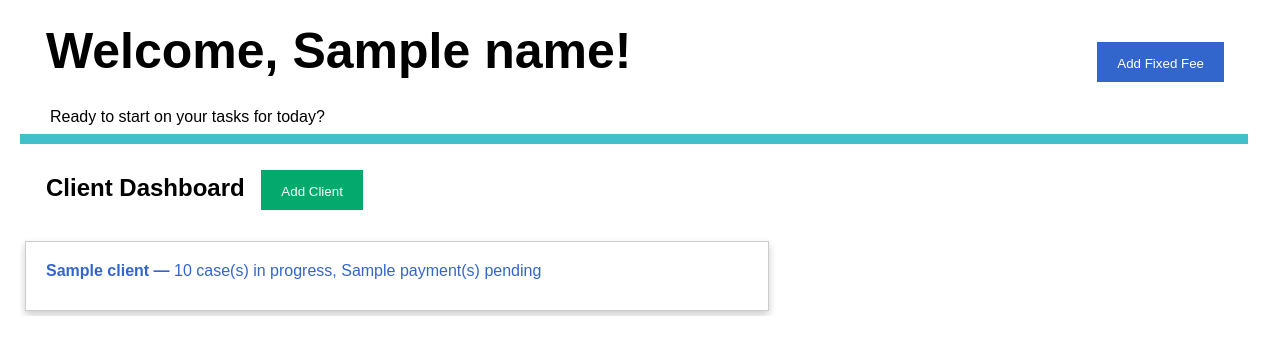
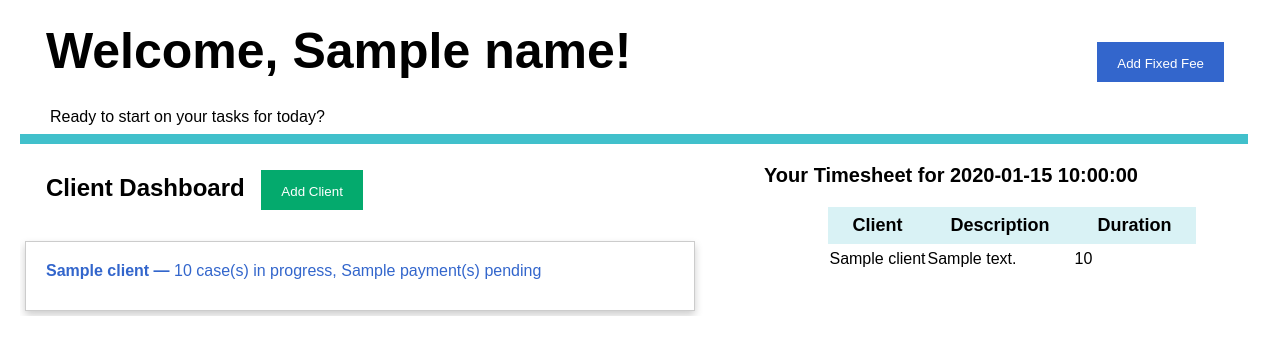
Before and after one commit to laurenlim2112/SMU-Hackathon, a Flask app: template templates/home.html in a window 1280 px wide. Shown: the part 80-435 px from the top of the page. Run offline with Flask 3, Linux system fonts and the light colour scheme; the template is opened without the code that fills it: most values are stand-ins (such as "Sample title", 1, 10 or a date in 2020).

Commit message:
Personal timesheet

```diff
--- a/app.py
+++ b/app.py
@@ -34,8 +34,18 @@ def home():
         client["payment_pending"] = client_info["payment_pending"]
         client["payment_received"] = client_info["payment_received"]
         clients.append(client)
+    today = datetime.datetime.now().strftime("%d-%m-%Y")
+    tasks = []
+    t_rows = cursor.execute("SELECT * FROM tasks WHERE user_id = ? AND datetime = ?", [id, today]).fetchall()
+    for row in t_rows:
+        task = {}
+        task["description"] = row["description"]
+        task["duration"] = row["duration"]
+        client_id = row["client_id"]
+        task["client"] = cursor.execute("SELECT name FROM clients WHERE id = ?", [client_id]).fetchone()["name"]
+        tasks.append(task)
     connection.close()
-    return render_template("home.html", name=name, clients=clients)
+    return render_template("home.html", name=name, clients=clients, tasks=tasks, date=today)
 
 @app.route("/register", methods=["GET", "POST"])
 def register():
@@ -222,6 +232,7 @@ def timesheet(id):
     if len(rel) != 0:
         client = cursor.execute("SELECT * FROM clients WHERE id = ?", [client_id]).fetchone()
         rows = cursor.execute("SELECT * FROM tasks WHERE timesheet_id = ?", [id]).fetchall()
+        tasks_total = cursor.execute("SELECT SUM(amount) FROM tasks WHERE timesheet_id = ?", [id]).fetchone()[0]
         tasks = []
         for row in rows:
             task = {}
@@ -232,6 +243,7 @@ def timesheet(id):
             task["duration"] = row["duration"]
             task["amount"] = row["amount"]
             tasks.append(task)
+        d_total = cursor.execute("SELECT SUM(amount) FROM disbursements WHERE timesheet_id = ?", [id]).fetchone()[0]
         d_rows = cursor.execute("SELECT * FROM disbursements WHERE timesheet_id = ?", [id]).fetchall()
         disbursements = []
         for d_row in d_rows:
@@ -239,6 +251,7 @@ def timesheet(id):
             disbursement["description"] = d_row["description"]
             disbursement["amount"] = d_row["amount"]
             disbursements.append(disbursement)
+        fixed_total = cursor.execute("SELECT SUM(amount) FROM fixed_fee_charges WHERE timesheet_id = ?", [id]).fetchone()[0]
         fixed_rows = cursor.execute("SELECT * FROM fixed_fee_charges WHERE timesheet_id = ?", [id]).fetchall()
         fixed_fees = []
         for fixed_row in fixed_rows:
@@ -249,7 +262,11 @@ def timesheet(id):
             fixed_fees.append(fixed_fee)
         connection.close()
         return render_template("timesheet.html", timesheet=timesheet, client=client, tasks=tasks,
-                               disbursements=disbursements, fixed_fees=fixed_fees)
+                               disbursements=disbursements,
+                               fixed_fees=fixed_fees,
+                               tasks_total=tasks_total,
+                               d_total=d_total,
+                               fixed_total=fixed_total)
     else:
         return redirect(url_for("home"))
 
@@ -265,7 +282,7 @@ def addtask(id):
     if len(rel) != 0:
         lawyer_info = cursor.execute("SELECT * FROM users WHERE id = ?", [user_id]).fetchone()
         data = request.get_json()
-        date = data["date"]
+        date = datetime.datetime.strptime(data["date"], "%d-%m-%Y").strftime("%d-%m-%Y")
         hours = round(float(data["hours"]), 1)
         description = data["description"]
         amount = hours * lawyer_info["rate"]
@@ -337,6 +354,8 @@ def billfixedfee(id):
         fee = cursor.execute("SELECT amount FROM fixed_fees WHERE id = ?", [fee_id]).fetchone()["amount"]
         date = datetime.datetime.now().strftime("%d-%m-%Y")
         if remainder == 0:
+            in_progress = cursor.execute("SELECT in_progress FROM clients WHERE id = ?", [id]).fetchone()["in_progress"] + 1
+            cursor.execute("UPDATE clients SET in_progress = ? WHERE id = ?", [in_progress, id])
             cursor.execute("INSERT INTO timesheets (client_id, status, created, firm) VALUES (?, ?, ?, ?)",
                            [id, 1, date, user_firm])
             timesheet_id = cursor.execute("SELECT last_insert_rowid()").fetchone()[0]
@@ -349,6 +368,8 @@ def billfixedfee(id):
                     cursor.execute("INSERT INTO fixed_fee_charges (timesheet_id, fixed_fee, amount, datetime, description) VALUES (?, ?, ?, ?, ?)",
                                 [remaining_timesheet_id, fee_id, fee, date, fee_description])
                 else:
+                    in_progress = cursor.execute("SELECT in_progress FROM clients WHERE id = ?", [id]).fetchone()["in_progress"] + 1
+                    cursor.execute("UPDATE clients SET in_progress = ? WHERE id = ?", [in_progress, id])
                     cursor.execute("INSERT INTO timesheets (client_id, status, created, firm) VALUES (?, ?, ?, ?)",
                                 [id, 1, date, user_firm])
                     remaining_timesheet_id = cursor.execute("SELECT last_insert_rowid()").fetchone()[0]
@@ -358,6 +379,8 @@ def billfixedfee(id):
                 upfront_fee = round((upfront * fee) / 100, 2)
                 remaining_fee = fee - upfront_fee
                 if addtotimesheet:
+                    in_progress = cursor.execute("SELECT in_progress FROM clients WHERE id = ?", [id]).fetchone()["in_progress"] + 1
+                    cursor.execute("UPDATE clients SET in_progress = ? WHERE id = ?", [in_progress, id])
                     cursor.execute("INSERT INTO timesheets (client_id, status, created, firm) VALUES (?, ?, ?, ?)",
                                 [id, 1, date, user_firm])
                     upfront_timesheet_id = cursor.execute("SELECT last_insert_rowid()").fetchone()[0]
@@ -367,15 +390,17 @@ def billfixedfee(id):
                     cursor.execute("INSERT INTO fixed_fee_charges (timesheet_id, fixed_fee, amount, datetime, description) VALUES (?, ?, ?, ?, ?)",
                                 [remaining_timesheet_id, fee_id, remaining_fee, date, fee_description])
                 else:
+                    in_progress = cursor.execute("SELECT in_progress FROM clients WHERE id = ?", [id]).fetchone()["in_progress"] + 2
+                    cursor.execute("UPDATE clients SET in_progress = ? WHERE id = ?", [in_progress, id])
                     cursor.execute("INSERT INTO timesheets (client_id, status, created, firm) VALUES (?, ?, ?, ?)",
                                 [id, 1, date, user_firm])
                     upfront_timesheet_id = cursor.execute("SELECT last_insert_rowid()").fetchone()[0]
                     cursor.execute("INSERT INTO timesheets (client_id, status, created, firm) VALUES (?, ?, ?, ?)",
                                 [id, 1, date, user_firm])
                     remaining_timesheet_id = cursor.execute("SELECT last_insert_rowid()").fetchone()[0]
-                    cursor.execute("INSERT INTO fixed_fee_charges (timesheet_id, fixed_fee, amount, date, description) VALUES (?, ?, ?, ?, ?)",
+                    cursor.execute("INSERT INTO fixed_fee_charges (timesheet_id, fixed_fee, amount, datetime, description) VALUES (?, ?, ?, ?, ?)",
                                    [upfront_timesheet_id, fee_id, upfront_fee, date, fee_description])
-                    cursor.execute("INSERT INTO fixed_fee_charges (timesheet_id, fixed_fee, amount, date, description) VALUES (?, ?, ?, ?, ?)",
+                    cursor.execute("INSERT INTO fixed_fee_charges (timesheet_id, fixed_fee, amount, datetime, description) VALUES (?, ?, ?, ?, ?)",
                                    [remaining_timesheet_id, fee_id, remaining_fee, date, fee_description])
         connection.commit()
         connection.close()
@@ -469,6 +494,8 @@ def import_excel(id):
         file = request.files['file']
         date = datetime.datetime.strptime(request.form.get("date"), "%Y-%m-%d").strftime("%d-%m-%Y")
         status_code = request.form.get("status")
+        in_progress = cursor.execute("SELECT in_progress FROM clients WHERE id = ?", [id]).fetchone()["in_progress"] + 1
+        cursor.execute("UPDATE clients SET in_progress = ? WHERE id = ?", [in_progress, id])
         cursor.execute("INSERT INTO timesheets (client_id, status, created, firm) VALUES (?, ?, ?, ?)",
                     [id, status_code, date, user_firm])
         timesheet_id = cursor.execute("SELECT last_insert_rowid()").fetchone()[0]
--- a/static/styles.css
+++ b/static/styles.css
@@ -12,6 +12,34 @@ main {
 table {
     margin-left: auto;
     margin-right: auto;
+    border-collapse: collapse;
+}
+
+th {
+    font-size: 18px;
+    padding-left: 24px;
+    padding-right: 24px;
+    padding-top: 8px;
+    padding-bottom: 8px;
+    border: none;
+}
+
+thead th {
+    background-color: #d9f2f5;
+}
+
+tr {
+    border: none;
+}
+
+tr:nth-child(even) {
+    background-color: #d9f2f5;
+}
+
+td {
+    border: none;
+    padding-top: 6px;
+    padding-bottom: 6px;
 }
 
 .pageform {
@@ -59,21 +87,21 @@ a:hover {
 
 .tasks {
     float:left;
-    width: 33%;
+    width: 50%;
     height: 100%;
     text-align: center;
 }
 
 .disbursements {
     float:left;
-    width: 33%;
+    width: 25%;
     height: 100%;
     text-align: center;
 }
 
 .fixed_fees {
     float:left;
-    width: 33%;
+    width: 25%;
     height: 100%;
     text-align: center;
 }
@@ -89,20 +117,20 @@ a:hover {
 }
 
 #generateInvoiceModalOpen {
-    margin-left: 20%;
+    margin-left: 12%;
 }
 
 #confirm-start {
-    margin-left: 12%;
-    margin-right: 15%
+    margin-left: 21%;
+    margin-right: 12%
 }
 
 #confirm-end {
-    margin-left: 12%
+    margin-left: 21%
 }
 
 #addDisbursementModalOpen {
-    margin-left: 8%;
+    margin-left: 15%;
 }
 
 .nav-logo {
@@ -273,7 +301,7 @@ a:hover {
 }
 
 .invoice-card {
-    width: 99%;
+    width: 98%;
     height: 70px;
     padding: 20px;
     margin: 5px;
@@ -286,12 +314,19 @@ a:hover {
 }
 
 .dashboard {
+    float: left;
     height: 60%;
+    width: 60%;
     overflow-y: auto;
 }
 
+.personal-timesheet {
+    float: left;
+    width: 40%
+}
+
 .card {
-    width: 60%;
+    width: 90%;
     height: 70px;
     padding: 20px;
     margin: 5px;
--- a/templates/client.html
+++ b/templates/client.html
@@ -50,7 +50,7 @@
                 </a>
             {% endfor %}
         {% else %}
-            There are currently no timesheets in progress for this client!
+            <p>There are currently no timesheets in progress for this client!</p>
         {% endif %}
     </div>
 
--- a/templates/home.html
+++ b/templates/home.html
@@ -37,6 +37,7 @@
 
     <hr class="tab-bar">
 
+    <div>
         <div class="dashboard">
             <h2 class="container">
                 Client Dashboard
@@ -72,4 +73,33 @@
             </a>
             {% endfor %}
         </div>
+
+        <div class="personal-timesheet">
+            <p class="table-title">
+                <b>Your Timesheet for {{ date }}</b>
+            </p>
+            {% if tasks %}
+                <table class="table">
+                    <thead>
+                        <tr>
+                            <th scope="col">Client</th>
+                            <th scope="col">Description</th>
+                            <th scope="col">Duration</th>
+                        </tr>
+                    </thead>
+                    <tbody>
+                        {% for task in tasks %}
+                            <tr>
+                                <td>{{ task["client"] }}</td>
+                                <td>{{ task["description"] }}</td>
+                                <td>{{ task["duration"] }}</td>
+                            </tr>
+                        {% endfor %}
+                    </tbody>
+                </table>
+            {% else %}
+                No tasks yet!
+            {% endif %}
+        </div>
+    </div>
 {% endblock %}
```
Also changed, not shown: templates/timesheet.html (+25 -4 lines), database.db. Lines whose indentation alone changed are shown as unchanged.
